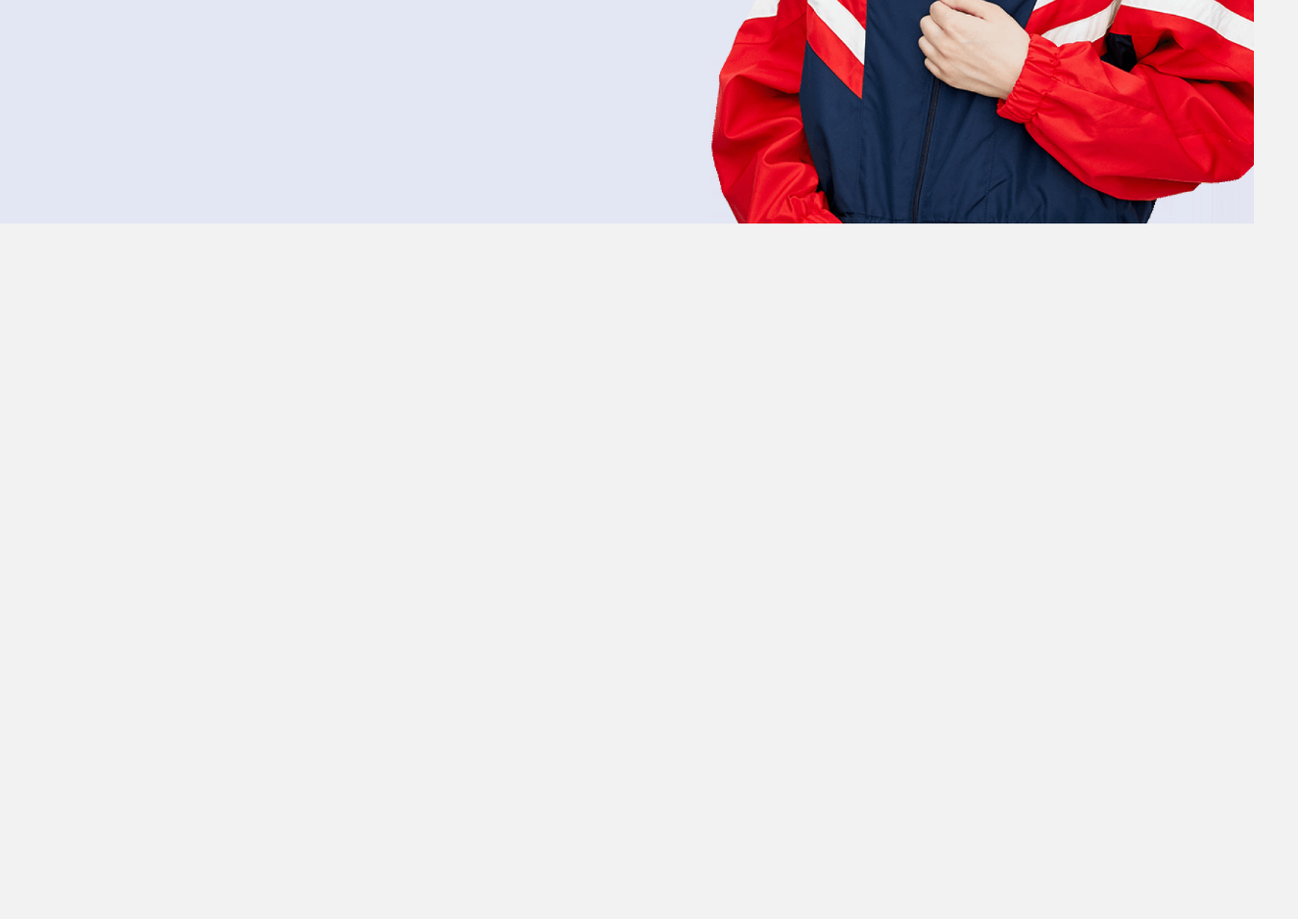
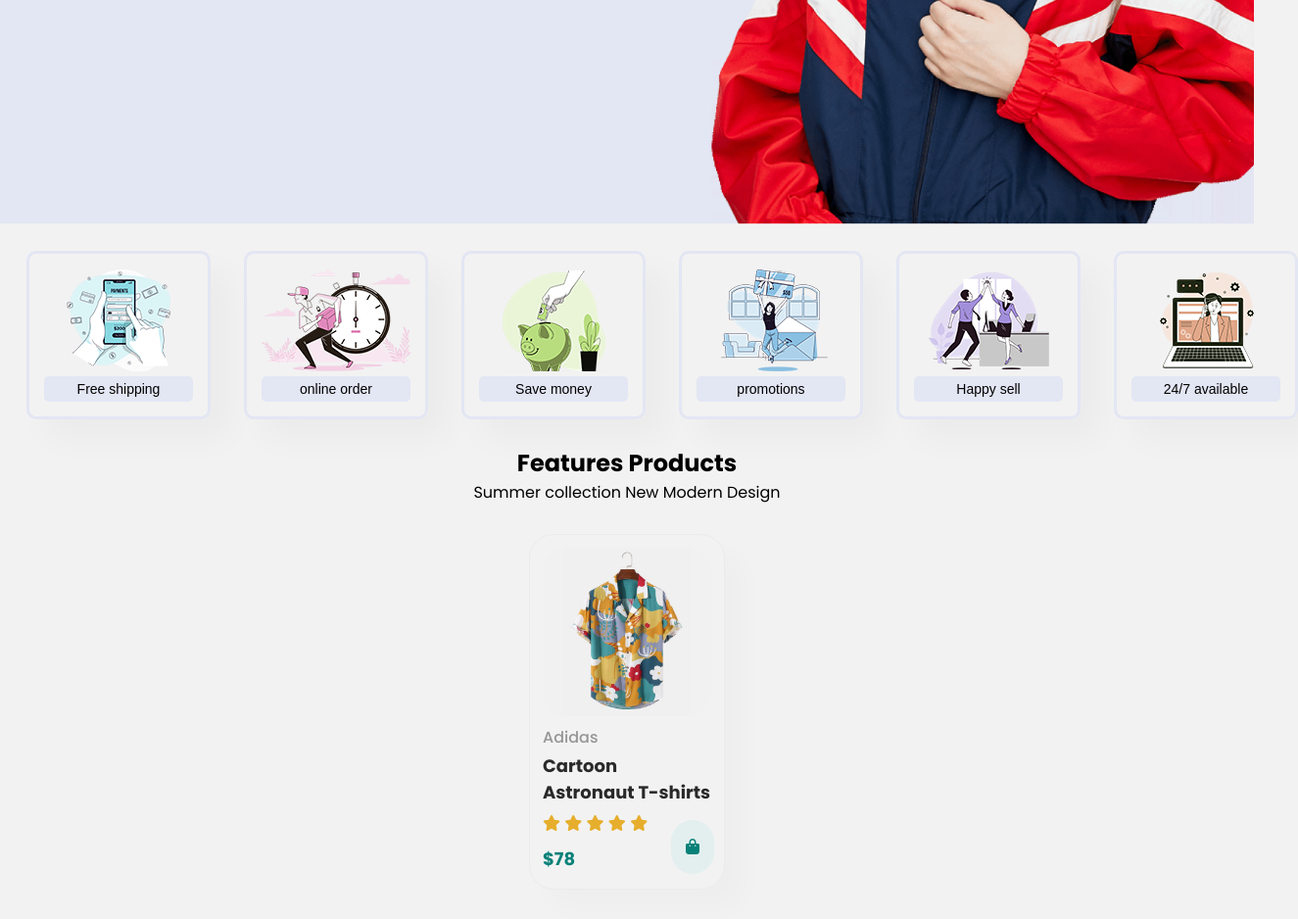
Before and after one commit to Vansh5632/Ecommerce-Website, a plain HTML site: page index.html in a window 1280 px wide. Shown: the part 571-1509 px from the top of the page at 98% size, 1325 px wide, since content can reach past the window. Before the commit the page ends 800 px from the top, so only its background shows below. Drawn offline with Linux system fonts and the light colour scheme.

Commit message:
second day

```diff
--- a/index.html
+++ b/index.html
@@ -1,22 +1,23 @@
 <!DOCTYPE html>
 <html lang="en">
   <head>
-    <meta charset="UTF-8">
-    <meta name="viewport" content="width=device-width, initial-scale=1.0">
+    <meta charset="UTF-8" />
+    <meta name="viewport" content="width=device-width, initial-scale=1.0" />
     <title>My Ecommerce Website</title>
-    <link rel="stylesheet" href="style.css">
-    <script src="https://kit.fontawesome.com/cb420f6480.js" crossorigin="anonymous"></script>
+    <link rel="stylesheet" href="style.css" />
+    <script
+      src="https://kit.fontawesome.com/cb420f6480.js"
+      crossorigin="anonymous"
+    ></script>
   </head>
   <body>
-
-
     <!-- Your content goes here -->
 
     <!-- header start -->
     <header>
       <div id="header">
         <div class="logo">
-                <img src="img/logo.png" alt="logo">
+          <img src="img/logo.png" alt="logo" />
         </div>
         <div class="nav-list">
           <nav class="nav">
@@ -46,6 +47,55 @@
         <p>save more coupouns & upto 70% off</p>
         <button>Shop Now</button>
       </section>
+
+      <section class="features">
+        <div class="box">
+            <img src="img/features/f1.png" alt="f1">
+            <button>Free shipping</button>
+        </div>
+        <div class="box">
+            <img src="img/features/f2.png" alt="f1">
+            <button>online order</button>
+        </div>
+        <div class="box">
+            <img src="img/features/f3.png" alt="f1">
+            <button>Save money</button>
+        </div>
+        <div class="box">
+            <img src="img/features/f4.png" alt="f1">
+            <button>promotions</button>
+        </div>
+        <div class="box">
+            <img src="img/features/f5.png" alt="f1">
+            <button>Happy sell</button>
+        </div>
+        <div class="box">
+            <img src="img/features/f6.png" alt="f1">
+            <button>24/7 available</button>
+        </div>
+      </section>
+
+      <section class="product-section">
+        <h1>Features Products</h1>
+        <p>Summer collection New Modern Design</p>
+        <div class="pro-collection">
+            <div class="product-cart">
+                <img src="img/products/f1.jpg" alt="">
+                <span>Adidas</span>
+                <h4>Cartoon Astronaut T-shirts</h4>
+                <div class="stars">
+                    <i class="fa-solid fa-star"></i>
+                    <i class="fa-solid fa-star"></i>
+                    <i class="fa-solid fa-star"></i>
+                    <i class="fa-solid fa-star"></i>
+                    <i class="fa-solid fa-star"></i>
+                </div>
+                <h4 class="price">$78</h4>
+                <a class="icon" href="#"><i class="fa-solid fa-bag-shopping"></i></a>
+            </div>
+        </div>
+
+      </section>
     </main>
   </body>
 </html>
--- a/style.css
+++ b/style.css
@@ -127,3 +127,94 @@ body {
     padding: 14px 65px 14px 65px;
     color: #088178;
 }
+
+.features{
+    display: flex;
+    flex-direction: row;
+
+    padding: 10px;
+}
+
+.features .box{
+    display: flex;
+    flex-direction: column;
+    padding: 15px;
+    border-style: solid;
+    border-radius: 10px;
+    border-color:#e3e6f3;
+    box-shadow: 20px 20px 34px rgba(0,0,0,0.03);
+    margin: 17px;
+    transition: 0.3s ease;
+}
+
+.features .box button{
+    padding: 5px;
+    margin-top: 5px;
+    border-style: none;
+    background-color: #e3e6f3;
+    font-size: 14px;
+    border-radius: 5px;
+}
+
+.features .box:hover{
+    box-shadow: 10px 10px 54px rgba(0,0,0,0.1);
+    z-index: 5;
+}
+
+.product-section .pro-collection
+{
+    display: flex;
+    flex-wrap: wrap;
+    justify-content: space-around;
+    margin:  0 60px;
+}
+
+.product-section h1,
+.product-section p{
+    text-align: center;
+
+}
+.product-section .product-cart{
+    width: 200px;
+    border: 1px solid #ebebeb;
+    padding: 13px;
+    margin:30px;
+    border-radius: 25px;
+    position: relative;
+    box-shadow: 20px 20px 30px rgba(0,0,0,0.02);
+    transition: box-shadow 0.2s;
+}
+
+.product-section .product-cart img{
+    width:100%;
+    border-radius: 25px;
+}
+.product-section .product-cart span{
+    color: #969696;
+    font-weight: 500;
+    line-height: 30px;
+}
+.product-section .product-cart h4{
+    font-size: 18px;
+    color: rgb(41, 41, 41);
+}
+
+.product-section .product-cart .stars{
+    color: #e6ae2c;
+    padding: 6px 0;
+}
+
+.product-section .product-cart .price{
+    color: #088178;
+    padding: 4px 0;
+}
+
+.product-section .product-cart .icon{
+    color: #088178;
+    background-color: #c7e9e75e;
+    padding: 15px;
+    position: absolute;
+    border-radius: 50px;
+    right: 10px;
+    bottom: 15px;
+}
```
Lines whose indentation alone changed are shown as unchanged.
